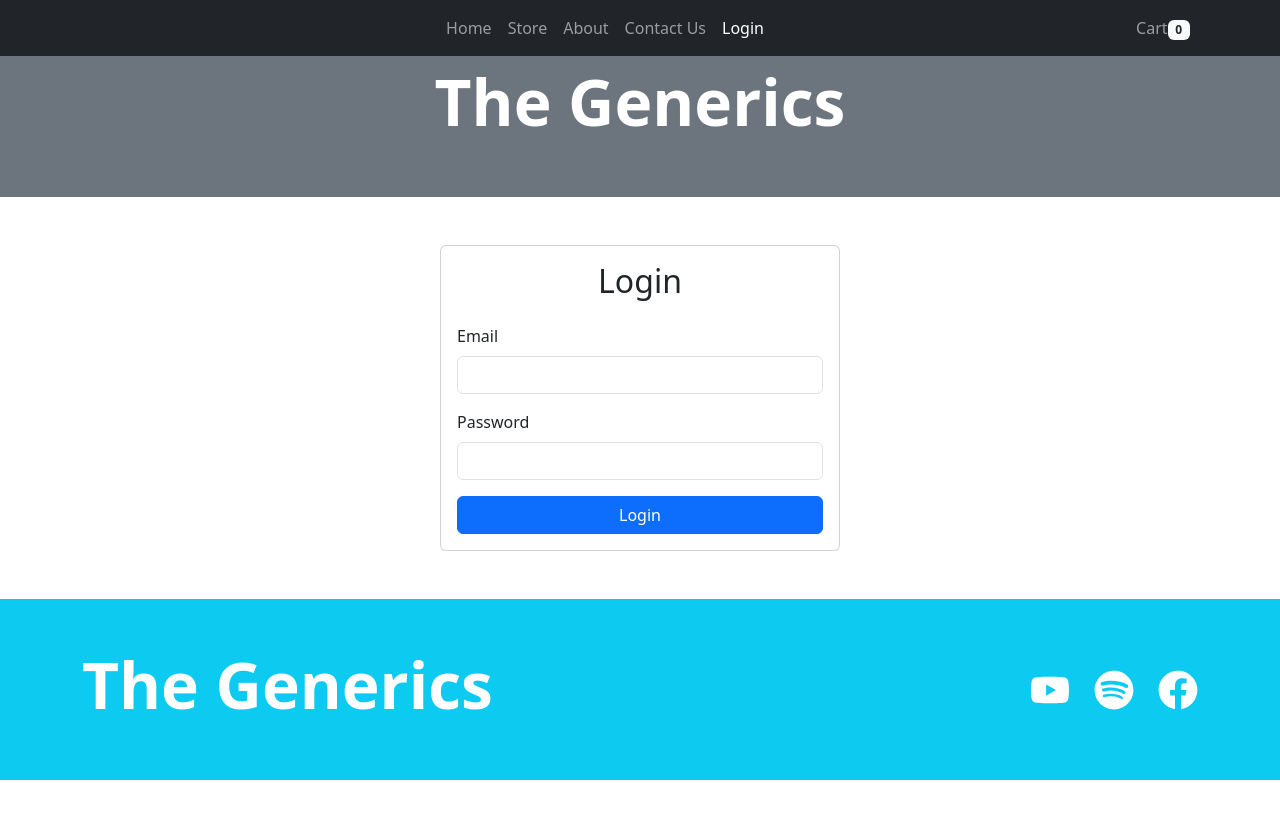
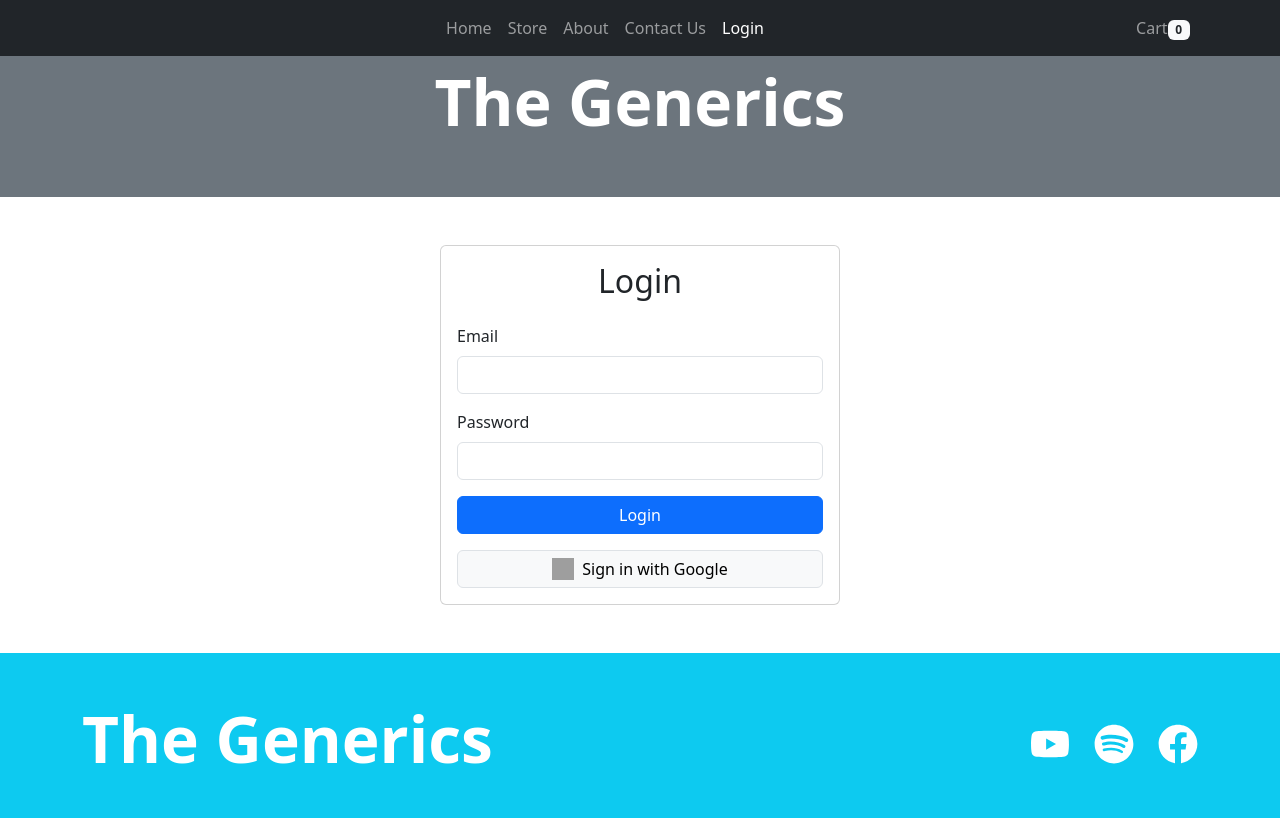
Before and after one commit to sajay3159/E-commerce_website, a React (Vite) app: page /login in a window 1280 px wide. Shown: the top 818 px of the page. Built offline with nearby package versions, Linux system fonts and the light colour scheme; grey boxes are pictures that could not be loaded.

Commit message:
implement google button

```diff
--- a/package.json
+++ b/package.json
@@ -12,6 +12,7 @@
   "dependencies": {
     "axios": "^1.12.2",
     "bootstrap": "^5.3.8",
+    "firebase": "^12.6.0",
     "react": "^19.1.1",
     "react-bootstrap": "^2.10.10",
     "react-dom": "^19.1.1",
--- a/src/components/Login/LoginForm.jsx
+++ b/src/components/Login/LoginForm.jsx
@@ -2,6 +2,8 @@ import { useRef, useState, useContext } from "react";
 import { Form, Button, Card, Alert, Container, Spinner } from "react-bootstrap";
 import { useNavigate } from "react-router-dom";
 import CartContext from "../store/cart-context";
+import { signInWithPopup } from "firebase/auth";
+import { auth, googleProvider } from "../../firebase";
 
 const LoginForm = () => {
   const emailRef = useRef();
@@ -10,8 +12,30 @@ const LoginForm = () => {
   const navigate = useNavigate();
 
   const [isLoading, setIsLoading] = useState(false);
+  const [googleLoading, setGoogleLoading] = useState(false);
   const [error, setError] = useState(null);
 
+  // Google login
+  const handleGoogleLogin = async () => {
+    setGoogleLoading(true);
+    setError(null);
+
+    try {
+      const result = await signInWithPopup(auth, googleProvider);
+      const user = result.user;
+
+      const token = await user.getIdToken();
+
+      authCtx.login(token, user.email);
+      navigate("/products", { replace: true });
+    } catch (err) {
+      setError(err.message || "Google login failed!");
+    }
+
+    setGoogleLoading(false);
+  };
+
+  // Email / Password
   const submitHandler = async (e) => {
     e.preventDefault();
     setIsLoading(true);
@@ -30,21 +54,19 @@ const LoginForm = () => {
             password: enteredPassword,
             returnSecureToken: true,
           }),
-          headers: {
-            "Content-Type": "application/json",
-          },
+          headers: { "Content-Type": "application/json" },
         }
       );
 
       const data = await response.json();
-      if (!response.ok) {
-        throw new Error("Login failed!");
-      }
+      if (!response.ok) throw new Error(data.error?.message || "Login failed!");
+
       authCtx.login(data.idToken, data.email);
       navigate("/products", { replace: true });
     } catch (err) {
       setError(err.message);
     }
+
     setIsLoading(false);
   };
 
@@ -54,7 +76,9 @@ const LoginForm = () => {
         <Card>
           <Card.Body>
             <h2 className="text-center mb-4">Login</h2>
+
             {error && <Alert variant="danger">{error}</Alert>}
+
             <Form onSubmit={submitHandler}>
               <Form.Group id="email" className="mb-3">
                 <Form.Label>Email</Form.Label>
@@ -66,10 +90,33 @@ const LoginForm = () => {
                 <Form.Control type="password" ref={passwordRef} required />
               </Form.Group>
 
-              <Button disabled={isLoading} className="w-100" type="submit">
+              <Button disabled={isLoading} className="w-100 mb-3" type="submit">
                 {isLoading ? <Spinner animation="border" size="sm" /> : "Login"}
               </Button>
             </Form>
+
+            {/* Google login button */}
+            <Button
+              variant="light"
+              className="w-100 border d-flex align-items-center justify-content-center gap-2"
+              onClick={handleGoogleLogin}
+              disabled={googleLoading}
+              style={{ borderColor: "#dadce0" }}
+            >
+              {googleLoading ? (
+                <Spinner animation="border" size="sm" />
+              ) : (
+                <>
+                  <img
+                    src="https://www.gstatic.com/firebasejs/ui/2.0.0/images/auth/google.svg"
+                    alt="Google"
+                    width={22}
+                    height={22}
+                  />
+                  <span>Sign in with Google</span>
+                </>
+              )}
+            </Button>
           </Card.Body>
         </Card>
       </div>
--- /dev/null
+++ b/src/firebase.js
@@ -0,0 +1,12 @@
+import { initializeApp } from "firebase/app";
+import { getAuth, GoogleAuthProvider } from "firebase/auth";
+
+const firebaseConfig = {
+  apiKey: "AIzaSyB01YWyB2IdzqvJYRLN--xVryf6wjM4MBE",
+  authDomain: "e-commerce-website-c9c94.firebaseapp.com",
+};
+
+const app = initializeApp(firebaseConfig);
+
+export const auth = getAuth(app);
+export const googleProvider = new GoogleAuthProvider();
```
Also changed, not shown: 1 other file (tests, documents, lock files or other folders).
